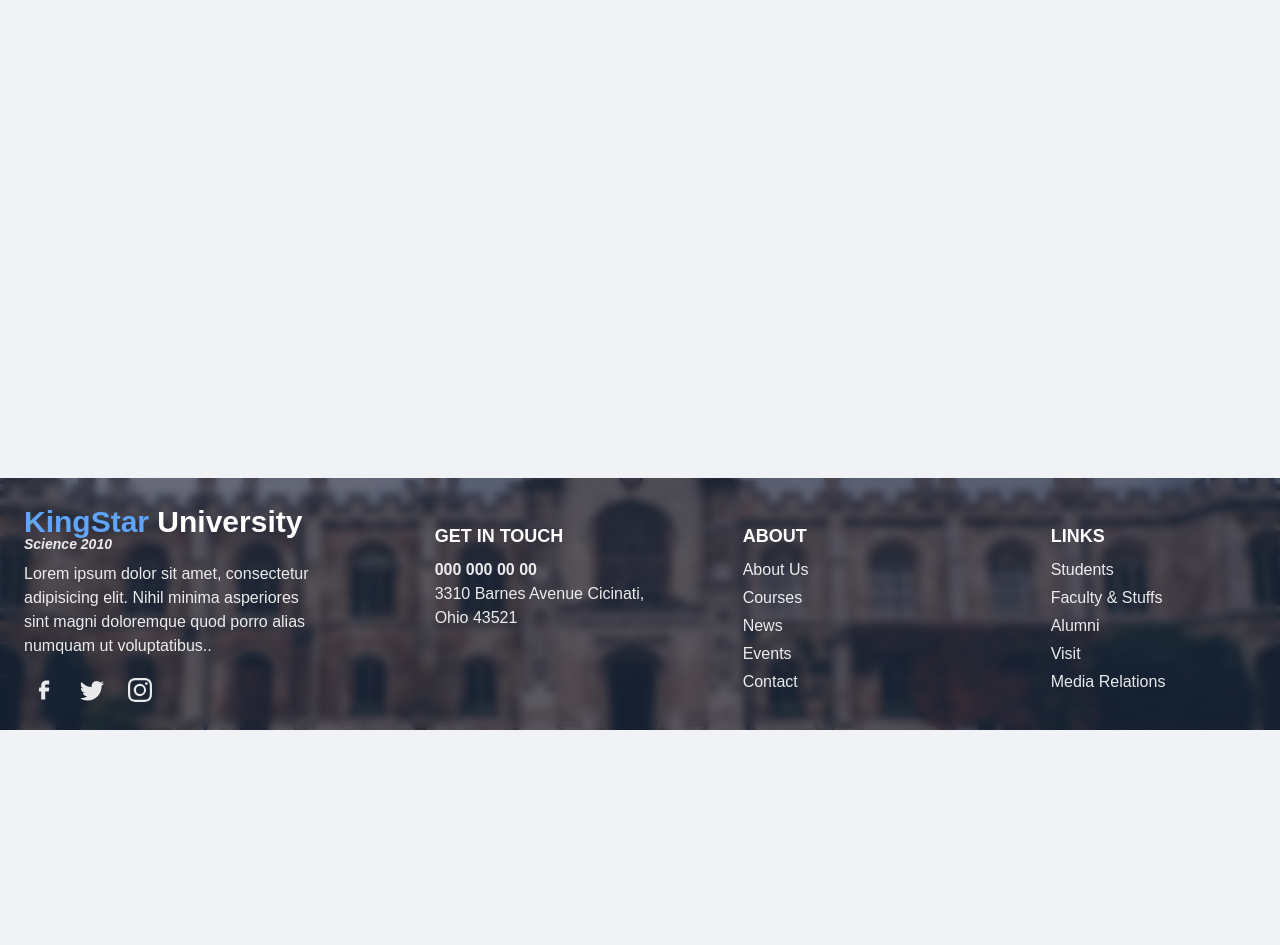
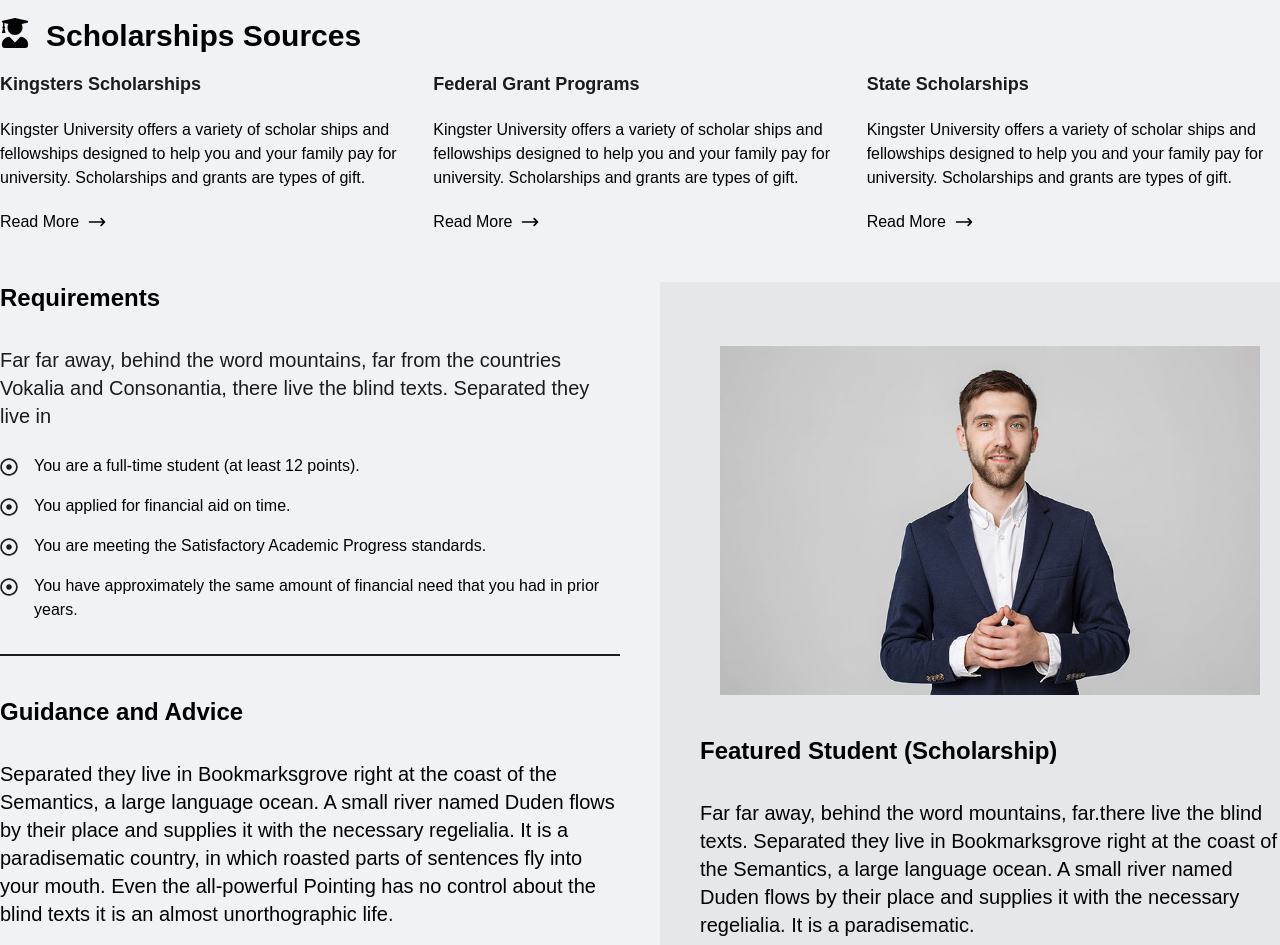
Before and after one commit to Junaed-Uddin/university, a Next.js app: page /scholarship in a window 1280 px wide. Shown: the part 127-1072 px from the top of the page. Before the commit the page ends 857 px from the top, so only its background shows below. Built offline with nearby package versions, Linux system fonts and the light colour scheme.

Commit message:
scholarship section done

```diff
--- a/components/Home/Scholarship/index.jsx
+++ b/components/Home/Scholarship/index.jsx
@@ -1,8 +1,155 @@
+import Link from "next/link";
+import { HiOutlineArrowNarrowRight } from "react-icons/hi";
+import { FaRegDotCircle, FaUserGraduate } from "react-icons/fa";
+import scholarship from "../../../public/assets/images/scholarship/scholarship.jpg";
+import Image from "next/image";
 
 const Scholarship = () => {
     return (
-        <div>
-            <h2>This is Scholarship</h2>
+        <div className="pb-5">
+            <div className=" pb-12">
+                <h2 className=" font-bold text-3xl text-txt-primary py-10 flex gap-4 pb-4">
+                    <FaUserGraduate />
+                    Scholarships Sources
+                </h2>
+                <div className="grid grid-cols-1 md:grid-cols-3 gap-5">
+                    <div>
+                        <h2 className=" text-txt-secondary text-lg font-semibold pb-5">
+                            Kingsters Scholarships
+                        </h2>
+                        <p className="pb-5">
+                            Kingster University offers a variety of scholar
+                            ships and fellowships designed to help you and your
+                            family pay for university. Scholarships and grants
+                            are types of gift.
+                        </p>
+                        <Link href="" className="flex items-center gap-2">
+                            Read More{" "}
+                            <HiOutlineArrowNarrowRight className="text-xl" />
+                        </Link>
+                    </div>
+                    <div>
+                        <h2 className=" text-txt-secondary text-lg font-semibold pb-5">
+                            Federal Grant Programs
+                        </h2>
+                        <p className="pb-5">
+                            Kingster University offers a variety of scholar
+                            ships and fellowships designed to help you and your
+                            family pay for university. Scholarships and grants
+                            are types of gift.
+                        </p>
+                        <Link href="" className="flex items-center gap-2">
+                            Read More{" "}
+                            <HiOutlineArrowNarrowRight className="text-xl" />
+                        </Link>
+                    </div>
+                    <div>
+                        <h2 className=" text-txt-secondary text-lg font-semibold pb-5">
+                            State Scholarships
+                        </h2>
+                        <p className="pb-5">
+                            Kingster University offers a variety of scholar
+                            ships and fellowships designed to help you and your
+                            family pay for university. Scholarships and grants
+                            are types of gift.
+                        </p>
+                        <Link href="" className="flex items-center gap-2">
+                            Read More{" "}
+                            <HiOutlineArrowNarrowRight className="text-xl" />
+                        </Link>
+                    </div>
+                </div>
+            </div>
+            <div className="grid grid-cols-1 md:grid-cols-2">
+                <div className="mr-5">
+                    <div className="border-b-2 border-txt-secondary pb-4">
+                        <h2 className=" text-2xl font-semibold text-txt-primary pb-8">
+                            Requirements
+                        </h2>
+                        <p className=" text-xl text-txt-secondary pb-6">
+                            Far far away, behind the word mountains, far from
+                            the countries Vokalia and Consonantia, there live
+                            the blind texts. Separated they live in
+                        </p>
+                        <ul>
+                            <li className="flex gap-4 pb-4">
+                                <span className=" text-lg mt-1 text-txt-secondary">
+                                    <FaRegDotCircle />
+                                </span>
+                                <p>
+                                    You are a full-time student (at least 12
+                                    points).
+                                </p>
+                            </li>
+                            <li className="flex gap-4 pb-4">
+                                <span className=" text-lg mt-1 text-txt-secondary">
+                                    <FaRegDotCircle />
+                                </span>
+                                <p>You applied for financial aid on time.</p>
+                            </li>
+                            <li className="flex gap-4 pb-4">
+                                <span className=" text-lg mt-1 text-txt-secondary">
+                                    <FaRegDotCircle />
+                                </span>
+                                <p>
+                                    You are meeting the Satisfactory Academic
+                                    Progress standards.
+                                </p>
+                            </li>
+                            <li className="flex gap-4 pb-4">
+                                <span className=" text-lg mt-1 text-txt-secondary">
+                                    <FaRegDotCircle />
+                                </span>
+                                <p>
+                                    You have approximately the same amount of
+                                    financial need that you had in prior years.
+                                </p>
+                            </li>
+                        </ul>
+                    </div>
+                    <div className="pt-10">
+                        <h2 className=" text-2xl font-semibold text-txt-primary pb-8">
+                            Guidance and Advice
+                        </h2>
+                        <p className=" text-xl pb-6">
+                            Separated they live in Bookmarksgrove right at the
+                            coast of the Semantics, a large language ocean. A
+                            small river named Duden flows by their place and
+                            supplies it with the necessary regelialia. It is a
+                            paradisematic country, in which roasted parts of
+                            sentences fly into your mouth. Even the all-powerful
+                            Pointing has no control about the blind texts it is
+                            an almost unorthographic life.
+                        </p>
+                    </div>
+                </div>
+                <div className="ml-5 relative">
+                    <div className=" border-b-2 border-txt-secondary pt-16 pl-10 bg-gray-200">
+                        <Image
+                            src={scholarship}
+                            alt="alumni-association"
+                            quality={100}
+                            width="100%"
+                            height="100%"
+                            className="px-5"
+                        />
+                        <div className="pt-10">
+                            <h2 className=" text-2xl font-semibold text-txt-primary pb-8">
+                                Featured Student (Scholarship)
+                            </h2>
+                            <p className=" text-xl pb-6">
+                                Far far away, behind the word mountains,
+                                far.there live the blind texts. Separated they
+                                live in Bookmarksgrove right at the coast of the
+                                Semantics, a large language ocean. A small river
+                                named Duden flows by their place and supplies it
+                                with the necessary regelialia. It is a
+                                paradisematic.
+                            </p>
+                        </div>
+                    </div>
+                </div>
+            </div>
         </div>
     );
 };
```
Also changed, not shown: public/assets/images/scholarship/scholarship.jpg (added).
